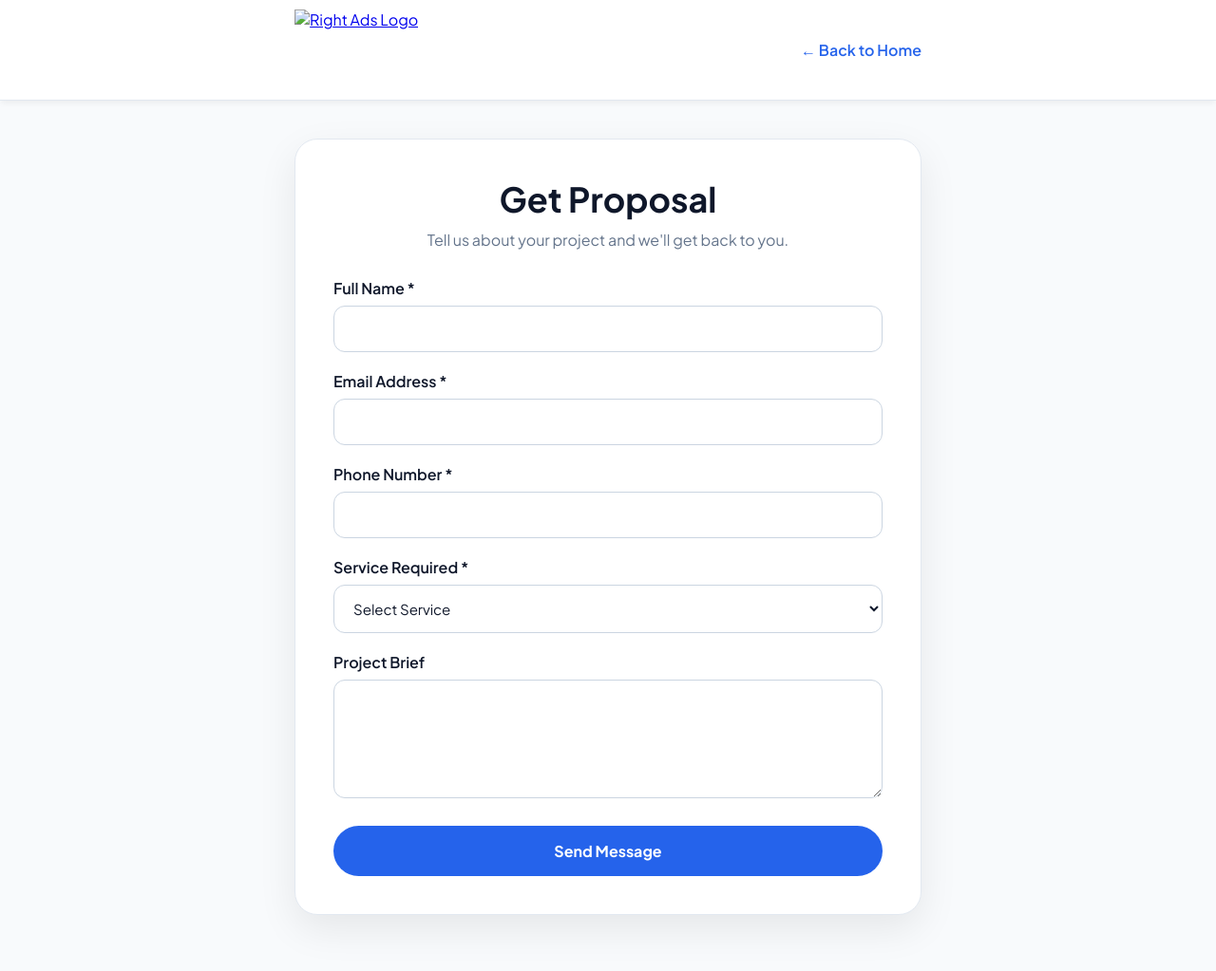
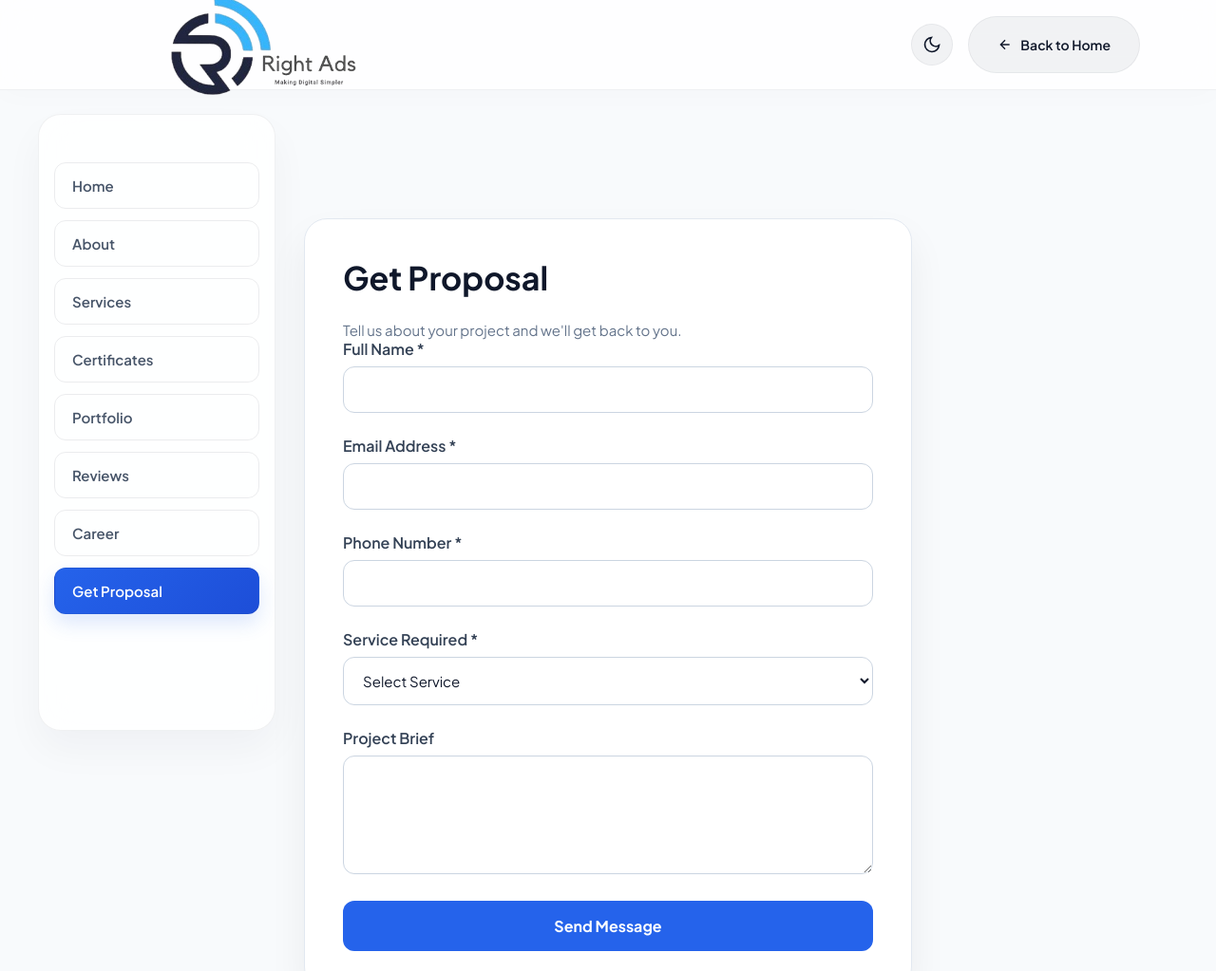
Before and after one commit to Bhuvnesh-Chaudhary/Right-Ads-Website, a website: page proposal.html in a window 1280 px wide. Shown: the top 1023 px of the page at 95% size. Drawn offline with Linux system fonts and the light colour scheme.

Commit message:
Enhanced proposal page UI and fixed backend functionality

```diff
--- a/proposal.html
+++ b/proposal.html
@@ -5,7 +5,6 @@
     <meta name="viewport" content="width=device-width, initial-scale=1.0">
     <title>Get Proposal - Right Ads</title>
     <link href="https://fonts.googleapis.com/css2?family=Plus+Jakarta+Sans:wght@400;500;600;700&display=swap" rel="stylesheet">
-
 <style>
     * {
     margin: 0;
@@ -20,185 +19,174 @@
     flex-direction: column;
     align-items: center;
     transition: background-color 0.3s ease, color 0.3s ease;
+    background: #f8fafc;
+    color: #0f172a;
+    padding-top: 110px; /* Top Navbar bada kiya isliye body padding badha di */
 }
 
-        /* --- LIGHT MODE COLORS (DEFAULT) --- */
-        body {
-            background: #f8fafc;
-            color: #0f172a;
+/* ========================================================
+   1. PREMIUM TOP NAVBAR (Height badha di aur Clean kiya)
+   ======================================================== */
+.proposal-navbar {
+    position: fixed;
+    top: 0;
+    left: 0;
+    width: 100%;
+    height: 95px; /* Height 80px se badha kar 95px kar di */
+    display: flex;
+    justify-content: center;
+    align-items: center;
+    z-index: 1000;
+    backdrop-filter: blur(16px);
+    -webkit-backdrop-filter: blur(16px);
+    background: rgba(255, 255, 255, 0.8);
+    border-bottom: 1px solid rgba(15, 23, 42, 0.06);
+    box-shadow: 0 4px 30px rgba(0, 0, 0, 0.02);
+    transition: all 0.3s ease;
 }
 
-        /* Nav Bar Setup */
-        .proposal-navbar {
-    width: 100%;
-    background: #ffffff;
-    border-bottom: 1px solid #e2e8f0;
-    padding: 10px 0; /* Padding thoda kam kiya taaki bada logo fit aaye */
-    display: flex;
-    justify-content: center;
-    position: sticky;
-    top: 0;
-    z-index: 1000;
-    box-shadow: 0 4px 6px -1px rgba(0, 0, 0, 0.05);
-}
-
-        /* Nav container jo form ke size (700px) se align rahega */
 .nav-container {
     width: 100%;
-            max-width: 700px;
-            padding: 0 20px;
+    max-width: 1200px;
+    padding: 0 40px;
     display: flex;
     justify-content: space-between;
     align-items: center;
 }
 
-        .logo-container {
-            display: flex;
-            align-items: center;
+.logo-img {
+    height: 110px; /* Logo ka size bada aur premium kiya */
+    width: 400px;
+    object-fit: contain;
+    display: block;
+    transition: transform 0.3s ease;
 }
 
-        /* Logo size bada kiya */
-        .logo-img {
-    height: 85px; /* 65px se badha kar 85px kar diya hai ekdum solid look ke liye */
-    width: auto;
-    max-width: 100%; /* Mobile screen par wrap hone ke liye */
-    object-fit: contain;
-    display: block;
+.logo-img:hover {
+    transform: scale(1.03);
 }
-@media (max-width: 600px) {
-    .logo-img {
-        height: 60px; /* Mobile par thoda adjust kiya taaki bar burst na ho */
+
+.back-btn {
+    display: inline-flex;
+    align-items: center;
+    gap: 8px;
+    color: #0f172a;
+    text-decoration: none;
+    font-size: 14px;
+    font-weight: 600;
+    padding: 20px 30px; /* Button bada kiya */
+    border-radius: 50px;
+    background: rgba(15, 23, 42, 0.05);
+    border: 1px solid rgba(15, 23, 42, 0.05);
+    transition: all 0.3s ease;
 }
-    .proposal-navbar {
-        padding: 5px 0;
+
+.back-btn:hover {
+    background: #2563eb;
+    color: #ffffff;
+    border-color: #2563eb;
+    box-shadow: 0 10px 20px rgba(37, 99, 235, 0.2);
+    transform: translateY(-2px);
 }
+
+/* ========================================================
+   2. PREMIUM VERTICAL SIDEBAR (Right Shift aur Top Adjust)
+   ======================================================== */
+.vertical-navbar, .side-navbar {
+    position: fixed;
+    left: 40px; /* Thoda right ki taraf khiska diya pehle se */
+    top: 120px; /* Top Navbar ke exact neeche set kiya taaki chupe nahi */
+    width: 250px;
+    height: calc(100vh - 150px); /* Height auto adjusted */
+    border-radius: 24px;
+    display: flex;
+    flex-direction: column;
+    z-index: 999;
+    backdrop-filter: blur(20px);
+    -webkit-backdrop-filter: blur(20px);
+    background: rgba(255, 255, 255, 0.85);
+    border: 1px solid rgba(15, 23, 42, 0.06);
+    box-shadow: 0 20px 40px rgba(15, 23, 42, 0.04);
+    transition: all 0.3s ease;
+}
+
+.vertical-logo {
+    padding: 25px 20px;
+    display: flex;
+    justify-content: center;
+}
+
+.vertical-menu {
+    display: flex;
+    flex-direction: column;
+    gap: 8px;
+    padding: 0 16px;
+    flex: 1;
+}
+
+.vertical-menu a {
+    text-decoration: none;
+    padding: 14px 18px;
+    border-radius: 12px;
+    font-weight: 600;
+    font-size: 15px;
+    color: #475569;
+    transition: all 0.25s ease;
+
+    /* --- NAYA BORDER CODE (LIGHT MODE) --- */
+    border: 1px solid rgba(15, 23, 42, 0.08); /* Ekdum subtle elegant border */
+    margin-bottom: 4px; /* Buttons ke beech thoda gap taaki borders overlap na karein */
+}
+
+.vertical-menu a:hover {
+    background: rgba(37, 99, 235, 0.06);
+    color: #2563eb;
+    transform: translateX(6px);
+}
+
+.vertical-menu a.active {
+    background: linear-gradient(135deg, #2563eb, #1d4ed8);
+    color: #ffffff !important;
+    box-shadow: 0 10px 20px rgba(37, 99, 235, 0.15);
+}
+
+/* Sidebar ke sath layout automatic perfect balance rahega */
+.page-content {
+    margin-left: 320px;
+    width: calc(100% - 320px);
+    padding: 40px;
+}
+
+/* ========================================================
+   3. FORM STRUCTURE
+   ======================================================== */
+.proposal-container {
+    width: 100%;
+    max-width: 680px;
+    margin: 40px auto;
+    padding: 0 20px;
 }
 
 .form-wrapper-container {
     background: #ffffff;
     border: 1px solid #e2e8f0;
-            box-shadow: 0 15px 40px rgba(0, 0, 0, 0.08);
+    box-shadow: 0 20px 40px rgba(15, 23, 42, 0.06);
+    padding: 40px;
+    border-radius: 24px;
+    transform-origin: center center;
+    animation: premiumReveal 0.8s cubic-bezier(0.16, 1, 0.3, 1) forwards;
 }
 
 .page-heading h1 {
+    font-size: 34px;
+    font-weight: 800;
+    margin-bottom: 24px;
     color: #0f172a;
 }
 
-        .page-heading p {
-            color: #64748b;
-        }
-
-        .form-field-label {
-            color: #0f172a;
-        }
-
-        .form-field-input,
-        .form-field-select,
-        .form-field-textarea {
-            background: #ffffff !important;
-            color: #0f172a !important;
-            border: 1px solid #cbd5e1;
-        }
-
-        .back-btn {
-            color: #2563eb;
-            text-decoration: none;
-            font-weight: 600;
-            font-size: 16px;
-            transition: color 0.2s;
-        }
-
-        .back-btn:hover {
-            color: #1d4ed8;
-        }
-
-
-        /* --- DARK MODE COLORS --- */
-        body.dark-mode {
-            background: #0b0f19;
-            color: #f8fafc;
-        }
-
-        body.dark-mode .proposal-navbar {
-            background: #111827;
-            border-bottom: 1px solid rgba(255, 255, 255, 0.08);
-            box-shadow: 0 4px 20px rgba(0, 0, 0, 0.3);
-        }
-
-        body.dark-mode .form-wrapper-container {
-            background: linear-gradient(135deg, #1e293b 0%, #111827 100%);
-            border: 1px solid rgba(255, 255, 255, 0.08);
-            box-shadow: 0 25px 50px -12px rgba(0, 0, 0, 0.5);
-        }
-
-        body.dark-mode .page-heading h1 {
-            color: #ffffff;
-        }
-
-        body.dark-mode .page-heading p {
-            color: #94a3b8;
-        }
-
-        body.dark-mode .form-field-label {
-            color: #ffffff;
-        }
-
-        body.dark-mode .form-field-input,
-        body.dark-mode .form-field-select,
-        body.dark-mode .form-field-textarea {
-            background: #0b0f19 !important;
-            color: #ffffff !important;
-            border: 1px solid rgba(255, 255, 255, 0.1);
-        }
-
-        body.dark-mode .form-field-input:focus,
-        body.dark-mode .form-field-select:focus,
-        body.dark-mode .form-field-textarea:focus {
-            border-color: #60a5fa;
-        }
-
-        body.dark-mode .back-btn {
-            color: #60a5fa;
-        }
-
-        body.dark-mode .back-btn:hover {
-            color: #93c5fd;
-        }
-
-
-        /* --- STRUCTURAL LAYOUT STYLES --- */
-        .proposal-container {
-            width: 100%;
-            max-width: 700px;
-            margin: 40px auto;
-            padding: 0 20px;
-        }
-
-        .form-wrapper-container {
-            padding: 40px;
-            border-radius: 24px;
-        }
-
-        .page-heading {
-            text-align: center;
-            margin-bottom: 30px;
-        }
-
-        .page-heading h1 {
-            font-size: 36px;
-            font-weight: 800;
-            margin-bottom: 10px;
-        }
-
-        .form-input-group {
-            margin-bottom: 20px;
-        }
-
-        .form-field-label {
-            display: block;
-            margin-bottom: 8px;
-            font-weight: 600;
-        }
+.page-heading p { color: #64748b; font-size: 15px; }
+.form-input-group { margin-bottom: 24px; }
+.form-field-label { display: block; margin-bottom: 8px; font-weight: 600; color: #334155; }
 
 .form-field-input,
 .form-field-select,
@@ -208,10 +196,16 @@
     border-radius: 12px;
     font-size: 15px;
     outline: none;
+    background: #ffffff !important;
+    color: #0f172a !important;
+    border: 1px solid #cbd5e1;
 }
 
-        .form-action-container {
-            margin-top: 25px;
+.form-field-input:focus,
+.form-field-select:focus,
+.form-field-textarea:focus {
+    border-color: #2563eb;
+    box-shadow: 0 0 0 4px rgba(37, 99, 235, 0.1);
 }
 
 .form-submit-action-btn {
@@ -220,118 +214,190 @@
     background: #2563eb;
     color: white;
     padding: 16px;
-            border-radius: 50px;
+    border-radius: 12px;
     font-size: 16px;
     font-weight: 700;
     cursor: pointer;
-            transition: background 0.2s;
+    transition: all 0.2s ease;
+}
+
+/* ========================================================
+4. 🌟 DARK MODE SHIFTS (Anti-Overlap Guard)
+   ======================================================== */
+body.dark-mode {
+    /* Main Home Page ka exact premium dark navy blue color */
+    background: #0b1120 !important;
+    color: #f8fafc;
+}
+
+body.dark-mode .proposal-navbar {
+    /* Navbar ko main background se dynamic transparent match kiya */
+    background: rgba(11, 17, 32, 0.8);
+    border-bottom: 1px solid rgba(255, 255, 255, 0.05);
+    box-shadow: 0 10px 30px rgba(0, 0, 0, 0.4);
+}
+
+body.dark-mode .back-btn {
+    color: #f8fafc;
+    background: rgba(255, 255, 255, 0.04);
+    border-color: rgba(255, 255, 255, 0.05);
+}
+
+body.dark-mode .back-btn:hover {
+    background: #3b82f6;
+    border-color: #3b82f6;
+}
+
+body.dark-mode .vertical-navbar, body.dark-mode .side-navbar {
+    /* Left sidebar thoda sa solid layer overlay premium look ke liye */
+    background: rgba(17, 24, 43, 0.9);
+    border: 1px solid rgba(255, 255, 255, 0.05);
+    box-shadow: 0 25px 50px rgba(0, 0, 0, 0.5);
+}
+
+body.dark-mode .vertical-menu a {
+    color: #94a3b8;
+}
+
+body.dark-mode .vertical-menu a:hover {
+    background: rgba(59, 130, 246, 0.08);
+    color: #3b82f6;
+}
+
+body.dark-mode .vertical-menu a.active {
+    background: linear-gradient(135deg, #3b82f6, #2563eb);
+}
+
+body.dark-mode .form-wrapper-container {
+    /* Form card thoda sa light navy shade taaki screen depth professional lage */
+    background: #111a2e;
+    border: 1px solid rgba(255, 255, 255, 0.06);
+    box-shadow: 0 20px 40px rgba(0, 0, 0, 0.3);
+}
+
+body.dark-mode .page-heading h1 {
+    color: #ffffff;
+}
+
+body.dark-mode .form-field-label {
+    color: #cbd5e1;
+}
+
+body.dark-mode .form-field-input,
+body.dark-mode .form-field-select,
+body.dark-mode .form-field-textarea {
+    /* Form inputs ka inner background exact pure body color se overlap kiya */
+    background: #0b1120 !important;
+    color: #ffffff !important;
+    border: 1px solid rgba(255, 255, 255, 0.08);
 }
 
 body.dark-mode .form-submit-action-btn {
     background: #3b82f6;
 }
 
-        .form-submit-action-btn:hover {
-            background: #1d4ed8;
+/* ========================================================
+   5. RESPONSIVENESS & ANIMATIONS
+   ======================================================== */
+@keyframes premiumReveal {
+    0% { opacity: 0; transform: translateY(30px) scale(0.98); filter: blur(4px); }
+    100% { opacity: 1; transform: translateY(0) scale(1); filter: blur(0); }
 }
 
-        body.dark-mode .form-submit-action-btn:hover {
-            background: #2563eb;
-        }
-        #click-page-loader{
-    position:fixed;
-    inset:0;
-    display:flex;
-    justify-content:center;
-    align-items:center;
-    z-index:999999;
-
-    opacity:0;
-    visibility:hidden;
+@media (max-width: 1100px) {
+    .vertical-navbar, .side-navbar { display: none; }
+    .page-content { margin-left: 0; width: 100%; padding: 20px; }
 }
 
-#click-page-loader.active{
-    opacity:1;
-    visibility:visible;
+/* Actions Wrapper Alignment */
+.nav-actions {
+    display: flex;
+    align-items: center;
+    gap: 16px; /* Dono buttons ke beech spacing */
 }
 
-        /* Bug Override */
-        body.dark-mode .form-field-select,
-        .form-field-select {
-            background-image: none !important;
-            appearance: select !important;
-            -webkit-appearance: select !important;
-            -moz-appearance: select !important;
-            background-repeat: no-repeat !important;
+/* Theme Button Base Design */
+.theme-toggle-btn {
+    background: rgba(15, 23, 42, 0.05);
+    border: 1px solid rgba(15, 23, 42, 0.05);
+    color: #0f172a;
+    width: 44px;
+    height: 44px;
+    border-radius: 50px;
+    display: flex;
+    justify-content: center;
+    align-items: center;
+    cursor: pointer;
+    transition: all 0.3s ease;
 }
 
-        @media (max-width: 600px) {
-            .logo-img {
-                height: 50px;
-            }
-        }
-        /* ... baki saari CSS upar rahegi ... */
-
-        /* Bug Override (Jo pehle kiya tha) */
-        body.dark-mode .form-field-select,
-        .form-field-select {
-            background-image: none !important;
-            appearance: select !important;
-            -webkit-appearance: select !important;
-            -moz-appearance: select !important;
-            background-repeat: no-repeat !important;
+.theme-toggle-btn:hover {
+    background: rgba(15, 23, 42, 0.1);
+    transform: scale(1.05);
 }
 
-        @media (max-width: 600px) {
-            .logo-img {
-                height: 50px;
-            }
+/* Icon visibility setup */
+.theme-toggle-btn .sun-icon { display: none; }  /* Default Light mode mein moon dikhega */
+.theme-toggle-btn .moon-icon { display: block; }
+
+/* --- DARK MODE SHIFTS FOR TOGGLE BUTTON --- */
+body.dark-mode .theme-toggle-btn {
+    background: rgba(255, 255, 255, 0.04);
+    border-color: rgba(255, 255, 255, 0.05);
+    color: #f8fafc;
 }
 
-        /* --- YAHAN PASTE KAR DE BHAI (TUMHARA NEW ANIMATION CODE) --- */
-        .form-wrapper-container {
-            transform-origin: center center;
-            animation: premiumReveal 0.8s cubic-bezier(0.16, 1, 0.3, 1) forwards;
-            will-change: transform, opacity, filter;
+body.dark-mode .theme-toggle-btn:hover {
+    background: rgba(255, 255, 255, 0.1);
+    box-shadow: 0 0 15px rgba(255, 255, 255, 0.1);
 }
 
-        .proposal-navbar {
-            animation: navSlideDown 0.6s cubic-bezier(0.16, 1, 0.3, 1) forwards;
-        }
-
-        @keyframes premiumReveal {
-            0% {
-                opacity: 0;
-                transform: translateY(40px) scale(0.96);
-                filter: blur(8px);
-            }
-            100% {
-                opacity: 1;
-                transform: translateY(0) scale(1);
-                filter: blur(0);
-            }
-        }
-
-        @keyframes navSlideDown {
-            0% {
-                opacity: 0;
-                transform: translateY(-20px);
-            }
-            100% {
-                opacity: 1;
-                transform: translateY(0);
-            }
-        }
-
-    </style> </head>
+/* Dark mode aane par icons swap ho jayenge */
+body.dark-mode .theme-toggle-btn .sun-icon { display: block; }
+body.dark-mode .theme-toggle-btn .moon-icon { display: none; }
 </style>
 </head>
+<body>
+
+    <aside class="vertical-navbar">
+
+    <div class="vertical-logo">
+
+    </div>
+
+    <nav class="vertical-menu">
+
+        <a href="index.html#home" >Home</a>
+
+        <a href="index.html#about">About</a>
+
+        <a href="index.html#services">Services</a>
+
+        <a href="index.html#certificates">Certificates</a>
+
+        <a href="index.html#portfolio">Portfolio</a>
+
+        <a href="index.html#reviews">Reviews</a>
+
+        <a href="career.html">Career</a>
+
+        <a href="proposal.html" class="active">Get Proposal</a>
+
+    </nav>
+
+</aside>
+
+    <main class="page-content">
+        <!-- Proposal form yahan rahega -->
+    </main>
+
+</body>
 
 <body>
     <div id="click-page-loader">
     <div class="mid-loader-box">
         <div class="spinning-glow-ring"></div>
-        <div class="loader-brand-text">Right Ads</div>
+        <div class="loader-brand-text"></div>
     </div>
 </div>
 
@@ -339,10 +405,35 @@
     <div class="nav-container">
         <div class="logo-container">
             <a href="index.html">
-                <img id="navbar-logo" src="images/logo.jpg" alt="Right Ads Logo" class="logo-img">
+                <img id="navbar-logo" src="images/logo.png" alt="Right Ads Logo" class="logo-img">
             </a>
         </div>
-        <a href="index.html" class="back-btn">← Back to Home</a>
+        <div class="nav-actions">
+            <div class="nav-actions">
+    <button id="theme-toggle-btn" class="theme-toggle-btn" aria-label="Toggle Theme">
+        <svg class="sun-icon" width="20" height="20" viewBox="0 0 24 24" fill="none" stroke="currentColor" stroke-width="2">
+            <circle cx="12" cy="12" r="5"></circle>
+            <line x1="12" y1="1" x2="12" y2="3"></line>
+            <line x1="12" y1="21" x2="12" y2="23"></line>
+            <line x1="4.22" y1="4.22" x2="5.64" y2="5.64"></line>
+            <line x1="18.36" y1="18.36" x2="19.78" y2="19.78"></line>
+            <line x1="1" y1="12" x2="3" y2="12"></line>
+            <line x1="21" y1="12" x2="23" y2="12"></line>
+            <line x1="4.22" y1="19.78" x2="5.64" y2="18.36"></line>
+            <line x1="18.36" y1="5.64" x2="19.78" y2="4.22"></line>
+        </svg>
+        <svg class="moon-icon" width="20" height="20" viewBox="0 0 24 24" fill="none" stroke="currentColor" stroke-width="2">
+            <path d="M21 12.79A9 9 0 1 1 11.21 3 7 7 0 0 0 21 12.79z"></path>
+        </svg>
+    </button>
+
+
+</div>
+            <a href="index.html" class="back-btn">
+                <svg width="16" height="16" viewBox="0 0 24 24" fill="none" stroke="currentColor" stroke-width="2"><path d="M19 12H5M12 19l-7-7 7-7"/></svg>
+                Back to Home
+            </a>
+        </div>
     </div>
 </nav>
 
@@ -353,39 +444,41 @@
             <p>Tell us about your project and we'll get back to you.</p>
         </div>
 
-        <form action="#" method="POST" class="agency-lead-capture-form">
+        <form id="proposalForm" class="agency-lead-capture-form">
+
     <div class="form-input-group">
         <label for="form-user-name" class="form-field-label">Full Name *</label>
-                <input type="text" id="form-user-name" class="form-field-input" required>
+        <input type="text" id="form-user-name" name="name" class="form-field-input" required>
     </div>
 
     <div class="form-input-group">
         <label for="form-user-email" class="form-field-label">Email Address *</label>
-                <input type="email" id="form-user-email" class="form-field-input" required>
+        <input type="email" id="form-user-email" name="email" class="form-field-input" required>
     </div>
 
     <div class="form-input-group">
         <label for="form-user-phone" class="form-field-label">Phone Number *</label>
-                <input type="tel" id="form-user-phone" class="form-field-input" required>
+        <input type="tel" id="form-user-phone" name="phone" class="form-field-input" required>
     </div>
 
     <div class="form-input-group">
         <label for="form-service-selection" class="form-field-label">Service Required *</label>
-                <select id="form-service-selection" class="form-field-select" required>
+        <select id="form-service-selection" name="service" class="form-field-select" required>
             <option value="" disabled selected>Select Service</option>
-                    <option>Search Engine Optimization (SEO)</option>
-                    <option>Google Ads & Paid PPC</option>
-                    <option>Social Media Marketing</option>
-                    <option>Premium Website Development</option>
-                    <option>Corporate Identity & Branding</option>
-                    <option>ISO/MSME/NSIC Certifications</option>
-                    <option>Other Growth Infrastructures</option>
+            <option value="Search Engine Optimization (SEO)">Search Engine Optimization (SEO)</option>
+            <option value="Google Ads & Paid PPC">Google Ads & Paid PPC</option>
+            <option value="Social Media Marketing">Social Media Marketing</option>
+            <option value="Premium Website Development">Premium Website Development</option>
+            <option value="Corporate Identity & Branding">Corporate Identity & Branding</option>
+            <option value="ISO/MSME/NSIC Certifications">ISO/MSME/NSIC Certifications</option>
+            <option value="Other Growth Infrastructures">Other Growth Infrastructures</option>
         </select>
     </div>
 
     <div class="form-input-group">
     <label for="form-user-message" class="form-field-label">Project Brief</label>
-                <textarea id="form-user-message" class="form-field-textarea" rows="5"></textarea>
+
+    <textarea id="form-user-message" name="message" class="form-field-textarea" rows="5"></textarea>
 </div>
 
     <div class="form-action-container">
@@ -404,11 +497,32 @@
 
     if(localStorage.getItem("theme") === "dark"){
         document.body.classList.add("dark-mode");
-        logoImg.src = "images/logo-dark.jpeg"; // Dark mode logo path
+        logoImg.src = "images/logo-dark.png"; // Dark mode logo path
     } else {
         document.body.classList.remove("dark-mode");
-        logoImg.src = "images/logo.jpg"; // Light mode logo path
+        logoImg.src = "images/logo.png"; // Light mode logo path
     }
+    const themeToggleBtn = document.getElementById('theme-toggle-btn');
+
+themeToggleBtn.addEventListener('click', () => {
+    // Body par dark-mode class toggle karein
+    document.body.classList.toggle('dark-mode');
+
+    // User ki choice ko localStorage mein save karein taaki page refresh par change na ho
+    if (document.body.classList.contains('dark-mode')) {
+        localStorage.setItem('theme', 'dark');
+    } else {
+        localStorage.setItem('theme', 'light');
+    }
+});
+
+// Page load hote hi check karein ki user ne pehle kya select kiya tha
+window.addEventListener('DOMContentLoaded', () => {
+    const savedTheme = localStorage.getItem('theme');
+    if (savedTheme === 'dark') {
+        document.body.classList.add('dark-mode');
+    }
+});
 </script>
 
 </body>
--- a/script.js
+++ b/script.js
@@ -505,6 +505,11 @@ document.addEventListener("DOMContentLoaded", function() {
     let currentSlide = 0;
 
     function showNextSlide() {
+    // Pehle check karo ki slides array exist karta hai aur usme elements hain ya nahi
+    if (!slides || slides.length === 0 || !slides[currentSlide]) {
+        return; // Agar slides nahi hain to function ko yahin rok do, aage mat badho
+    }
+
     // Purane slide ko hide karo
     slides[currentSlide].style.opacity = '0';
     slides[currentSlide].style.pointerEvents = 'none';
```
Also changed, not shown: backend/routes/leadRoutes.js (+11 -7 lines), index.html (+17 -3 lines), style.css (+41 -21 lines). Lines whose indentation alone changed are shown as unchanged.
